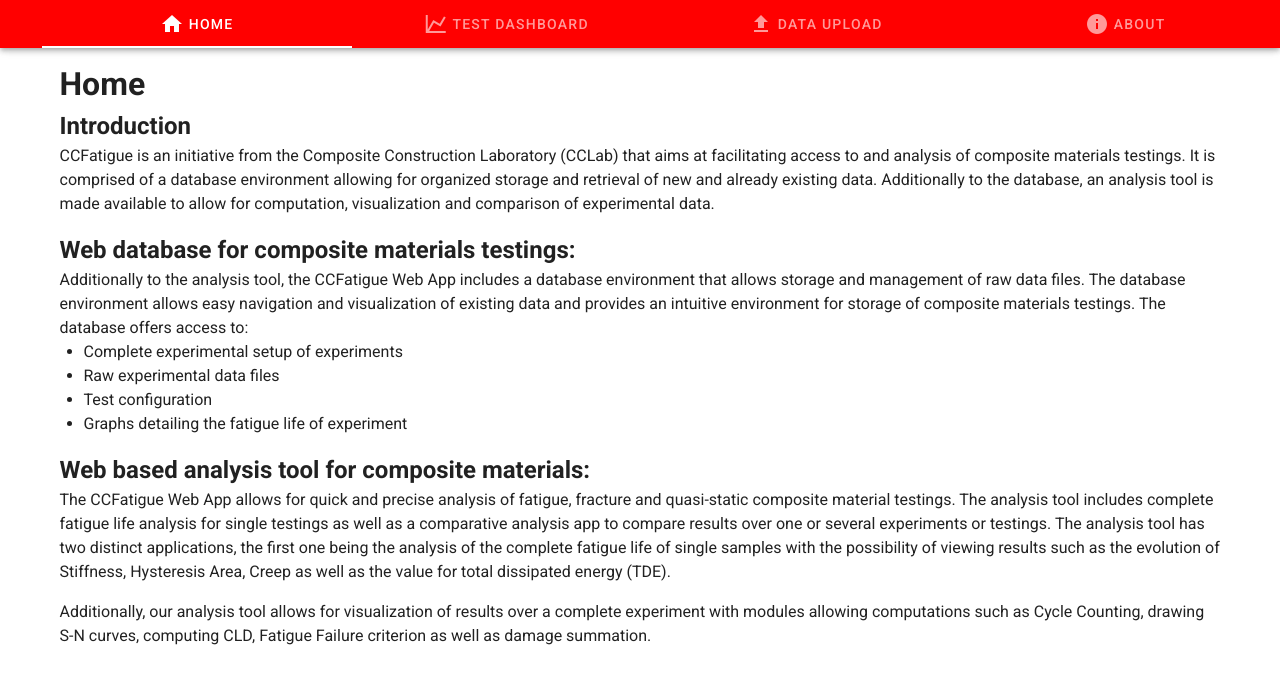
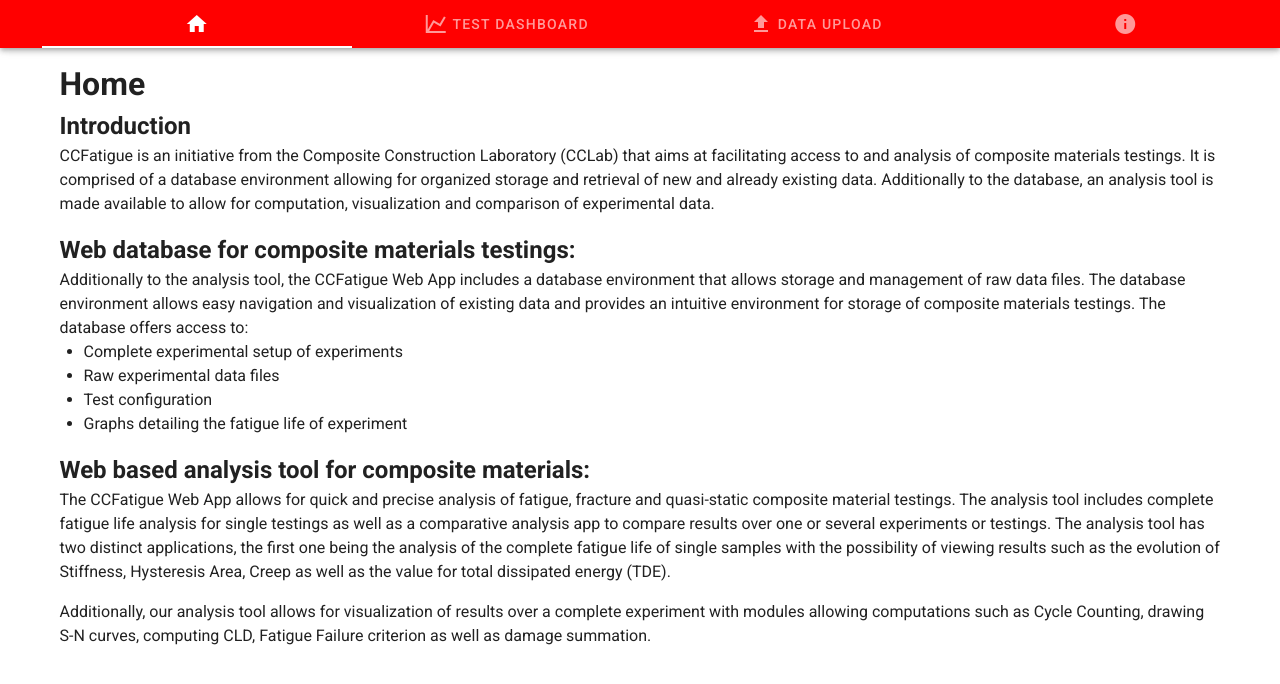
Before and after one commit to EPFL-ENAC/CCFatiguePlatform, a Vue app in the folder frontend/: page /home in a window 1280 px wide. Shown: the top 684 px of the page. Built offline with nearby package versions, Linux system fonts and the light colour scheme.

Commit message:
[LAY](App Bar)→ some entries are icon only

```diff
--- a/frontend/src/App.vue
+++ b/frontend/src/App.vue
@@ -6,7 +6,7 @@
           v-for="(route, i) in routerMenu" :key="i"
           :to="route.to"
           exact
-        ><v-icon>{{ route.icon }}</v-icon>&nbsp;{{ route.label}} </v-tab>
+        ><v-icon>{{ route.icon }}</v-icon><template v-if="!route.iconOnly">&nbsp;{{ route.label}} </template></v-tab>
       </v-tabs>
     </v-app-bar>
 
@@ -23,10 +23,10 @@ export default {
   data () {
     return {
       routerMenu: [
-        {label: 'Home', icon: 'mdi-home', to: '/home'},
-        {label: 'Test dashboard', icon: 'mdi-chart-line', to: '/test-dashboard'},
-        {label: 'Data upload ', icon: 'mdi-upload', to: '/data-upload'},
-        {label: 'About', icon: 'mdi-information', to: '/about'},
+        {label: 'Home', icon: 'mdi-home', to: '/home', iconOnly: true},
+        {label: 'Test dashboard', icon: 'mdi-chart-line', to: '/test-dashboard', iconOnly: false},
+        {label: 'Data upload ', icon: 'mdi-upload', to: '/data-upload', iconOnly: false},
+        {label: 'About', icon: 'mdi-information', to: '/about', iconOnly: true},
       ]
     }
   },
```
